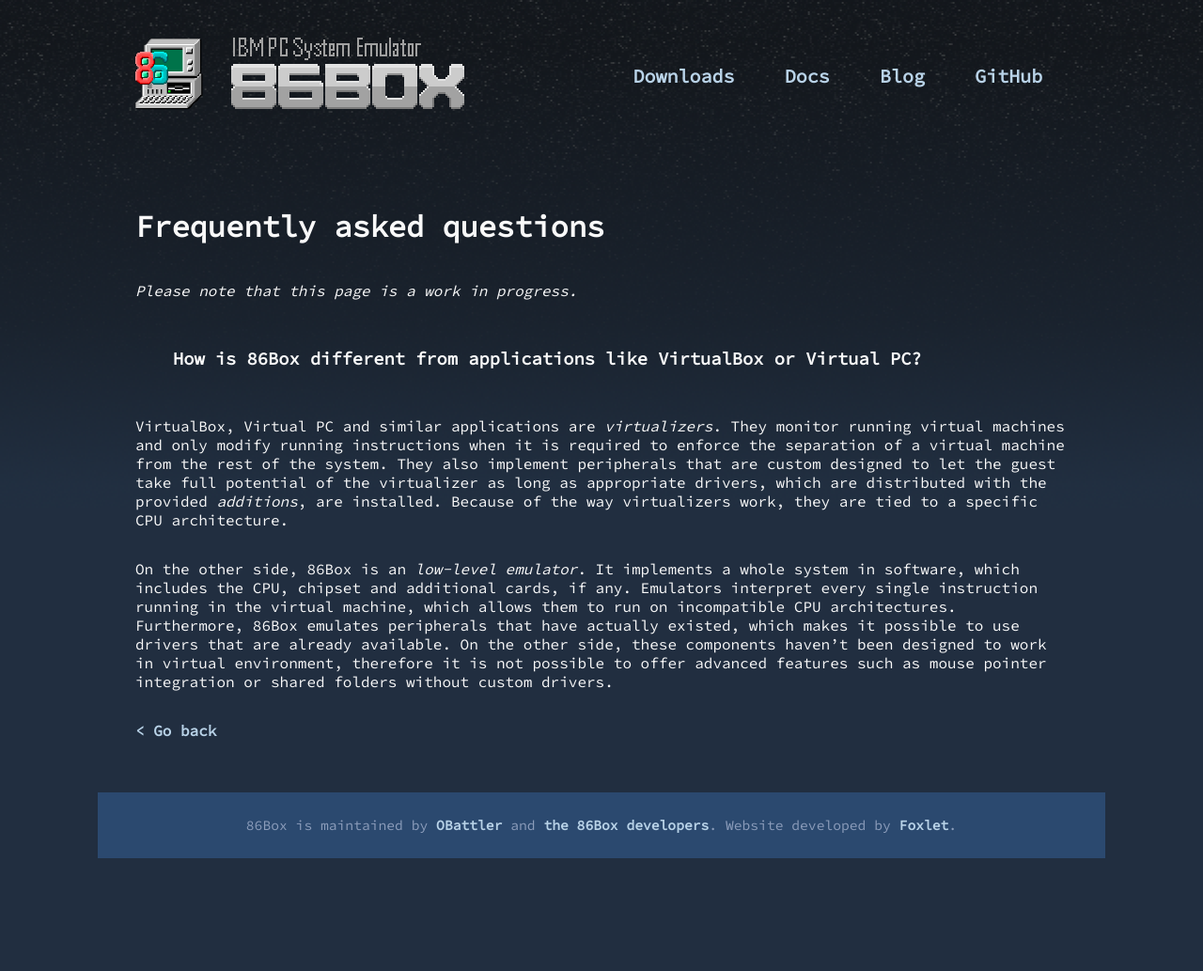
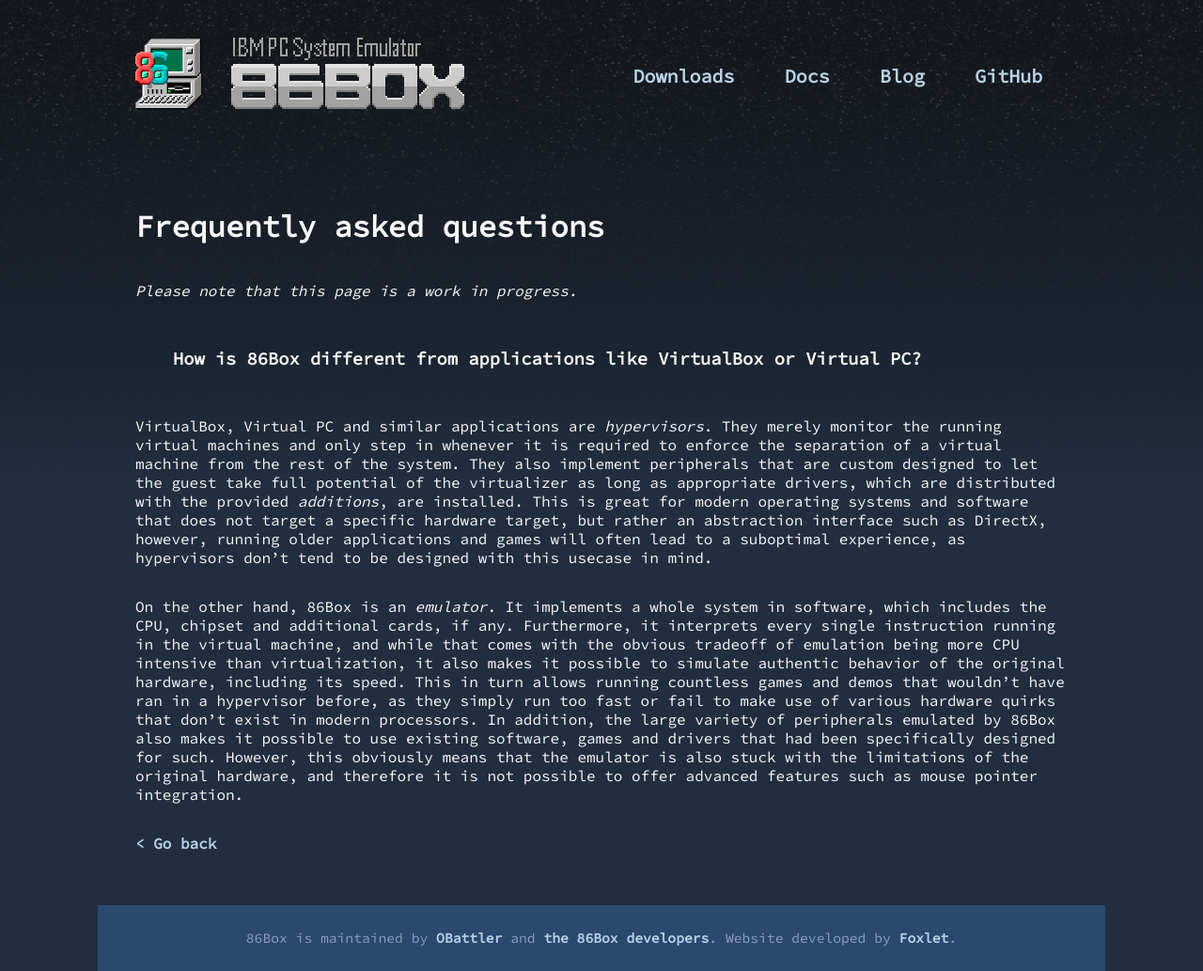
Before and after one commit to 86Box/86box.github.io, a Jekyll site: the page built from faq.md, in a window 1280 px wide. Shown: the whole page at 94% size. Built offline with Jekyll 4.4.1, drawn with Linux system fonts in a browser that asks for light colours; our own code applies the rules of GitHub Pages for plain Markdown files; before the commit the page ends 913 px from its top, so only the background shows below that.

Commit message:
FAQ: Update virtualization vs emulation section

```diff
--- a/faq.md
+++ b/faq.md
@@ -8,8 +8,8 @@
 _Please note that this page is a work in progress._
 > ### How is 86Box different from applications like VirtualBox or Virtual PC?
 
-VirtualBox, Virtual PC and similar applications are _virtualizers_. They monitor running virtual machines and only modify running instructions when it is required to enforce the separation of a virtual machine from the rest of the system. They also implement peripherals that are custom designed to let the guest take full potential of the virtualizer as long as appropriate drivers, which are distributed with the provided _additions_, are installed. Because of the way virtualizers work, they are tied to a specific CPU architecture.
+VirtualBox, Virtual PC and similar applications are _hypervisors_. They merely monitor the running virtual machines and only step in whenever it is required to enforce the separation of a virtual machine from the rest of the system. They also implement peripherals that are custom designed to let the guest take full potential of the virtualizer as long as appropriate drivers, which are distributed with the provided _additions_, are installed. This is great for modern operating systems and software that does not target a specific hardware target, but rather an abstraction interface such as DirectX, however, running older applications and games will often lead to a suboptimal experience, as hypervisors don't tend to be designed with this usecase in mind.
 
-On the other side, 86Box is an _low-level emulator_. It implements a whole system in software, which includes the CPU, chipset and additional cards, if any. Emulators interpret every single instruction running in the virtual machine, which allows them to run on incompatible CPU architectures. Furthermore, 86Box emulates peripherals that have actually existed, which makes it possible to use drivers that are already available. On the other side, these components haven't been designed to work in virtual environment, therefore it is not possible to offer advanced features such as mouse pointer integration or shared folders without custom drivers.
+On the other hand, 86Box is an _emulator_. It implements a whole system in software, which includes the CPU, chipset and additional cards, if any. Furthermore, it interprets every single instruction running in the virtual machine, and while that comes with the obvious tradeoff of emulation being more CPU intensive than virtualization, it also makes it possible to simulate authentic behavior of the original hardware, including its speed. This in turn allows running countless games and demos that wouldn't have ran in a hypervisor before, as they simply run too fast or fail to make use of various hardware quirks that don't exist in modern processors. In addition, the large variety of peripherals emulated by 86Box also makes it possible to use existing software, games and drivers that had been specifically designed for such. However, this obviously means that the emulator is also stuck with the limitations of the original hardware, and therefore it is not possible to offer advanced features such as mouse pointer integration.
 
 [< Go back](index)
```
